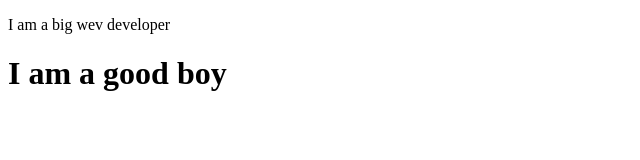
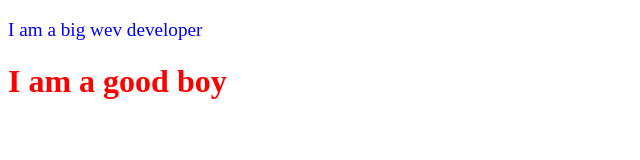
Before and after one commit to Mehedi834/Mehedi-Hassan, a plain HTML site: page index.html in a window 1280 px wide. Shown: the whole page, without its empty margins (0-640 px from the left). Drawn offline with Linux system fonts and the light colour scheme.

Commit message:
Mehedi css

```diff
--- a/index.css
+++ b/index.css
@@ -0,0 +1,8 @@
+h1{
+    color:red;
+    font-weight: 700;
+}
+p{
+    color: blue;
+    font-size: larger;
+}
--- a/index.html
+++ b/index.html
@@ -5,6 +5,7 @@
     <meta http-equiv="X-UA-Compatible" content="IE=edge">
     <meta name="viewport" content="width=device-width, initial-scale=1.0">
     <title>Document</title>
+    <link rel="stylesheet" href="index.css">
 </head>
 <body>
     <p>I am a big wev developer</p>
```
